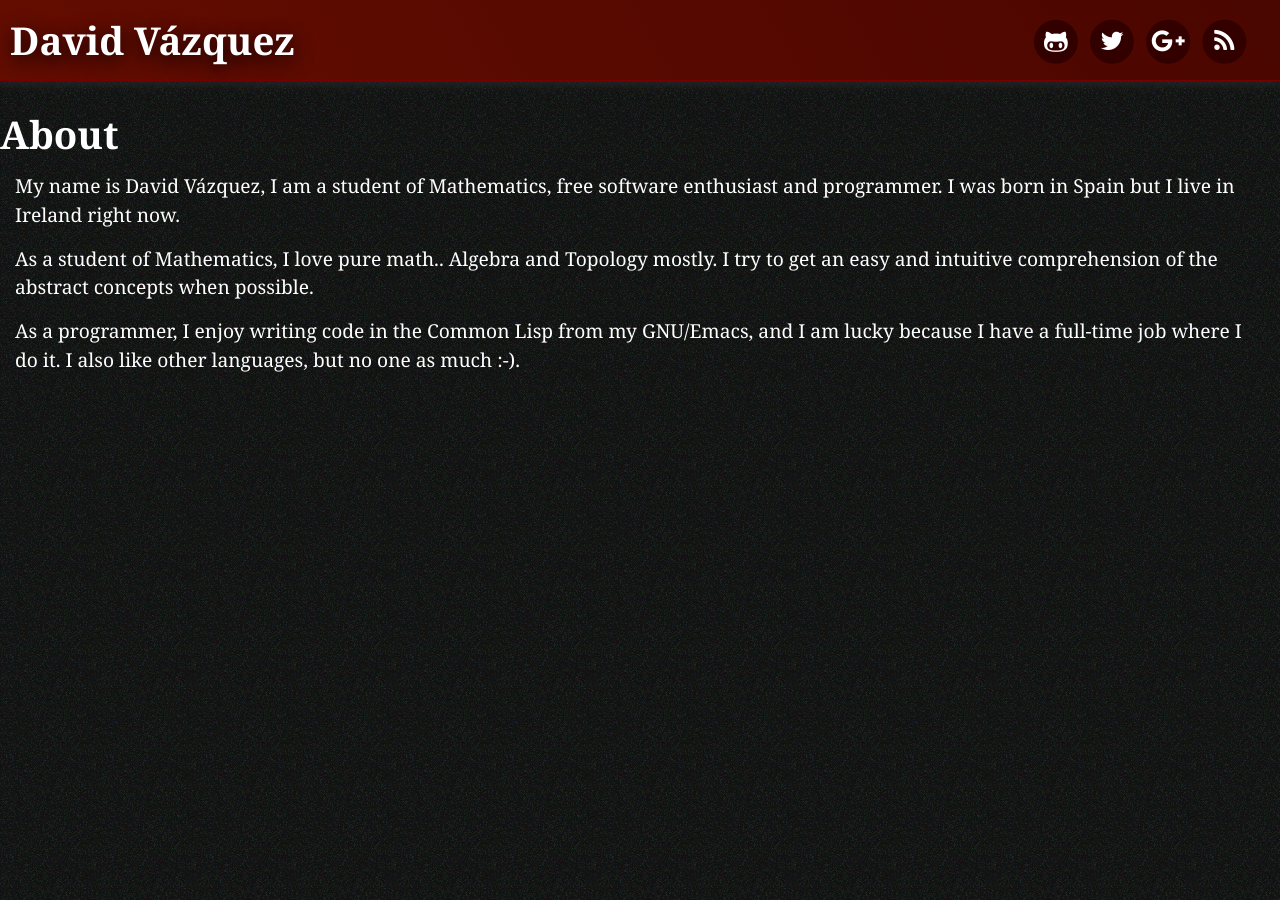
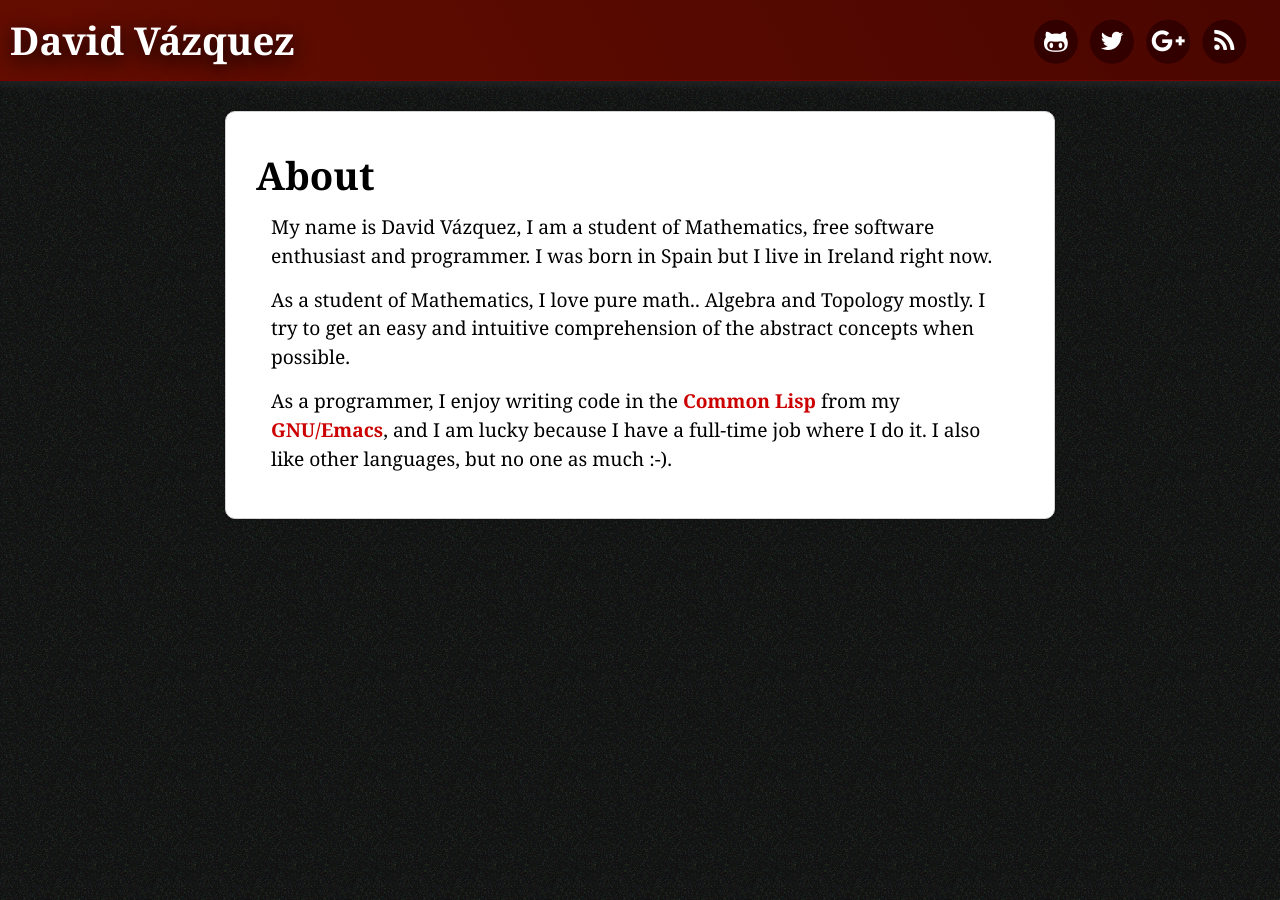
Before and after one commit to davazp/davazp.github.io, a Jekyll site: the page built from about.html, in a window 1280 px wide. Built offline with Jekyll 4.4.1, drawn with Linux system fonts in a browser that asks for light colours; nearby versions of some CDN libraries; Markdown is read by kramdown in place of the engine named in the settings; comment, search, counter and statistics services are not loaded.

Commit message:
Style about and archive

```diff
--- a/about.html
+++ b/about.html
@@ -1,6 +1,8 @@
 ---
 layout: default
 ---
+
+<div class="post">
 
   <h2>About</h2>
 
@@ -24,3 +26,5 @@ layout: default
     am lucky because I have a full-time job where I do it. I also like
     other languages, but no one as much :-).
   </p>
+
+</div>
--- a/archive.html
+++ b/archive.html
@@ -1,6 +1,8 @@
 ---
 layout: default
 ---
+
+<div class="post">
 
 <h2>Archive</h2>
 
@@ -20,3 +22,5 @@ layout: default
     <li>{{ post.date | date:"%d %B" }} &mdash; <a href="{{ post.url }}">{{ post.title }}</a></li>
   {% endfor %}
 </ul>
+
+</div>
```
Lines whose indentation alone changed are shown as unchanged.
